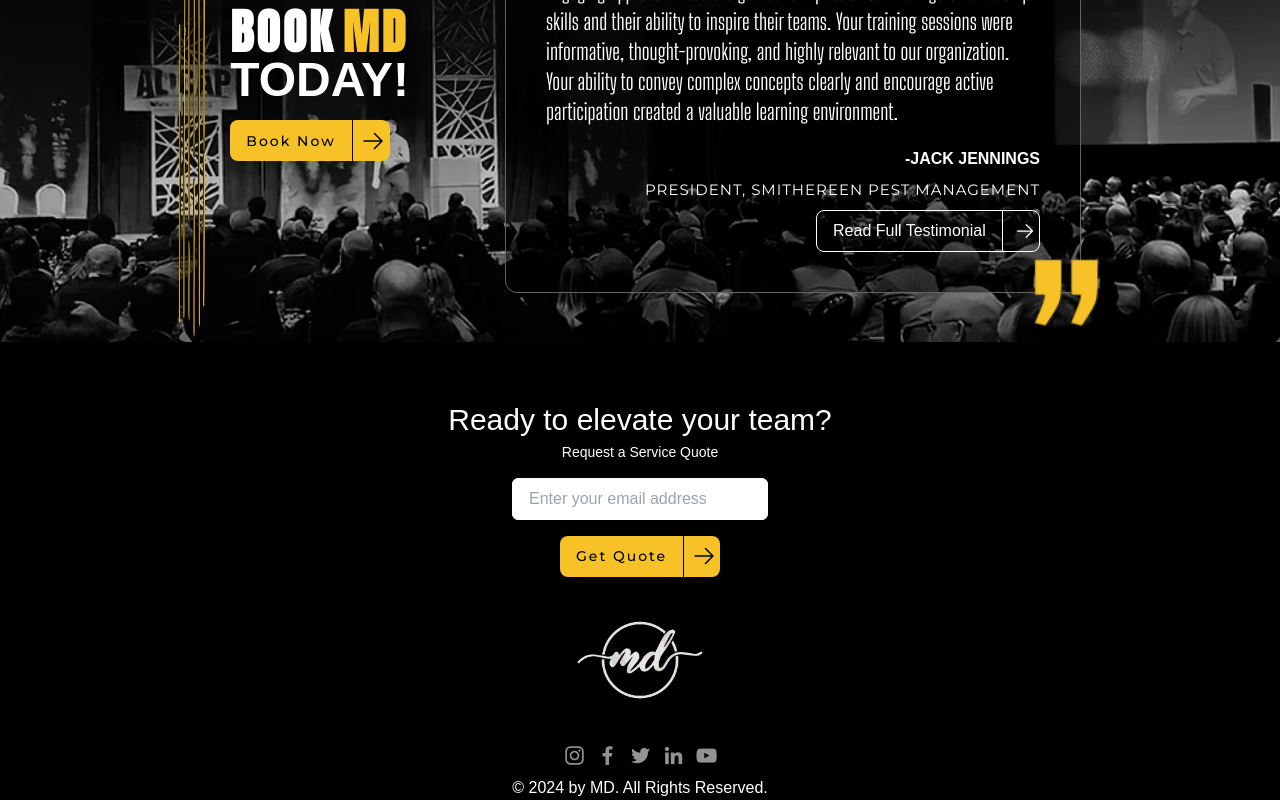
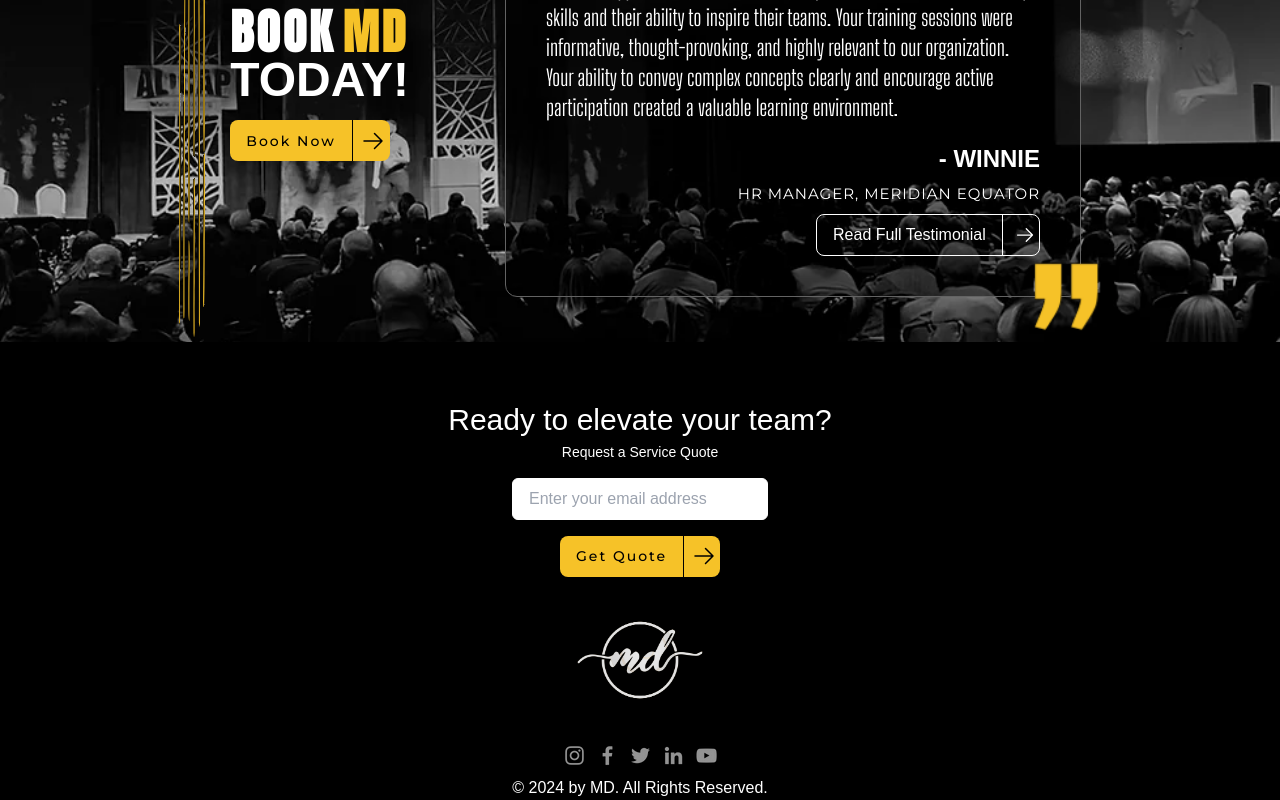
Before and after one commit to allanXQ/inky-ui, a React (Vite) app: page /home in a window 1280 px wide. Shown: the part 3077-3877 px from the top of the page. Built offline with nearby package versions, Linux system fonts and the light colour scheme; no server answers.

Commit message:
update styles

```diff
--- a/src/Pages/Home.jsx
+++ b/src/Pages/Home.jsx
@@ -103,7 +103,7 @@ export default function Home() {
             growth and success.
           </p>
         </div>
-        <p className="mt-4 font-bold">- Winnie</p>
+        <p className="mt-4 text-2xl font-bold">- WINNIE</p>
         <p className="clients-h2">HR MANAGER, MERIDIAN EQUATOR</p>
       </div>
     );
@@ -393,10 +393,9 @@ export default function Home() {
               created a valuable learning environment.
             </p>
             <div className="flex flex-col items-end gap-2">
-              <p className="font-bold">-JACK JENNINGS</p>
-              <p className="clients-h2">
-                PRESIDENT, SMITHEREEN PEST MANAGEMENT
-              </p>
+              <p className="font-bold text-2xl">- WINNIE</p>
+              <p className="clients-h2">HR MANAGER, MERIDIAN EQUATOR</p>
+
               <div className="flex items-center border border-white rounded-lg w-56 ">
                 <button
                   id="about-btn"
```
